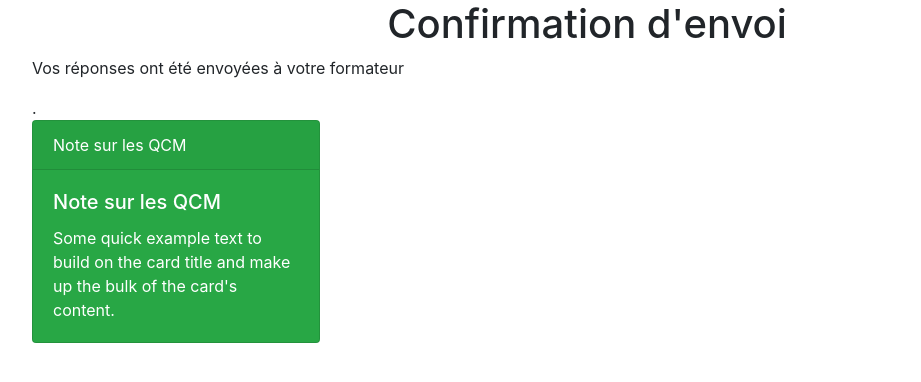
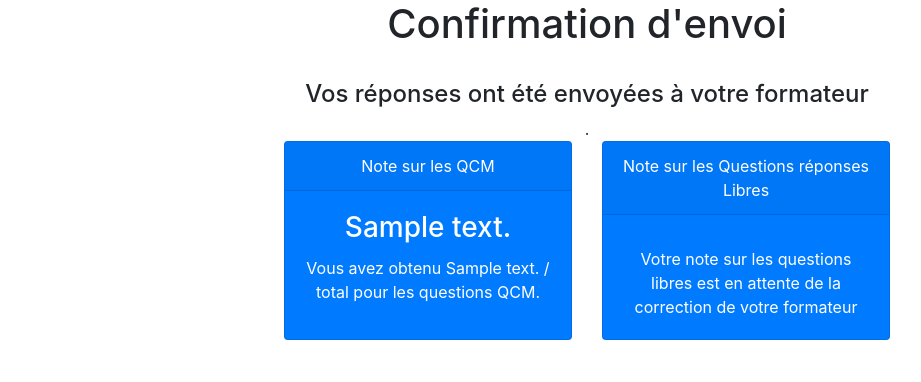
Before and after one commit to VEROFOREST/stageqcm, a Symfony app: template templates/reponse_eleve/confirmEnvoi.html.twig in a window 1280 px wide. Shown: the part 54-436 px from the top of the page, without its empty margins (53-974 px from the left). Run offline with Twig, Linux system fonts and the light colour scheme; the template is opened without the code that fills it: most values are stand-ins (such as "Sample title", 1, 10 or a date in 2020); some libraries are stand-ins or nearby versions.

Commit message:
vu confirm envoi reponse eleve note qcm

```diff
--- a/src/Repository/ReponseEleveRepository.php
+++ b/src/Repository/ReponseEleveRepository.php
@@ -47,4 +47,7 @@ class ReponseEleveRepository extends ServiceEntityRepository
         ;
     }
     */
+
+
+
 }
--- a/templates/reponse_eleve/confirmEnvoi.html.twig
+++ b/templates/reponse_eleve/confirmEnvoi.html.twig
@@ -3,14 +3,25 @@
 {% block title %}Reponses au questionnaire{% endblock %}
 
 {% block body %}
-<div class="container">
-  <h1 class="text-center success">Confirmation d'envoi</h1>
-  <p> Vos réponses ont été envoyées à votre formateur</p>.
-  <div class="card text-white bg-success mb-3" style="max-width: 18rem;">
+<div class="container text-center">
+  <h1 class="text-center success">Confirmation d'envoi</h1></br>
+  <h4> Vos réponses ont été envoyées à votre formateur</h4>.
+<div class = "row justify-content-around">
+  <div class="card-deck">
+  <div class="card text-white bg-primary mb-3" style="max-width: 18rem;">
   <div class="card-header">Note sur les QCM</div>
   <div class="card-body">
-    <h5 class="card-title">Note sur les QCM</h5>
-    <p class="card-text">Some quick example text to build on the card title and make up the bulk of the card's content.</p>
+    <h3 class="card-title">{{noteQCM}}</h3>
+    <p class="card-text">Vous avez obtenu {{noteQCM}} / total pour les questions QCM.</p>
+  </div>
+  </div>
+
+  <div class="card text-white bg-primary mb-3" style="max-width: 18rem;">
+    <div class="card-header">Note sur les Questions réponses Libres</div>
+    <div class="card-body">
+      <h3 class="card-title"></h3>
+      <p class="card-text">Votre note sur les questions libres est en attente de la correction de votre formateur</p>
+    </div>
   </div>
 </div>
 
```
Also changed, not shown: src/Controller/ReponseEleveController.php (+9 -6 lines).
